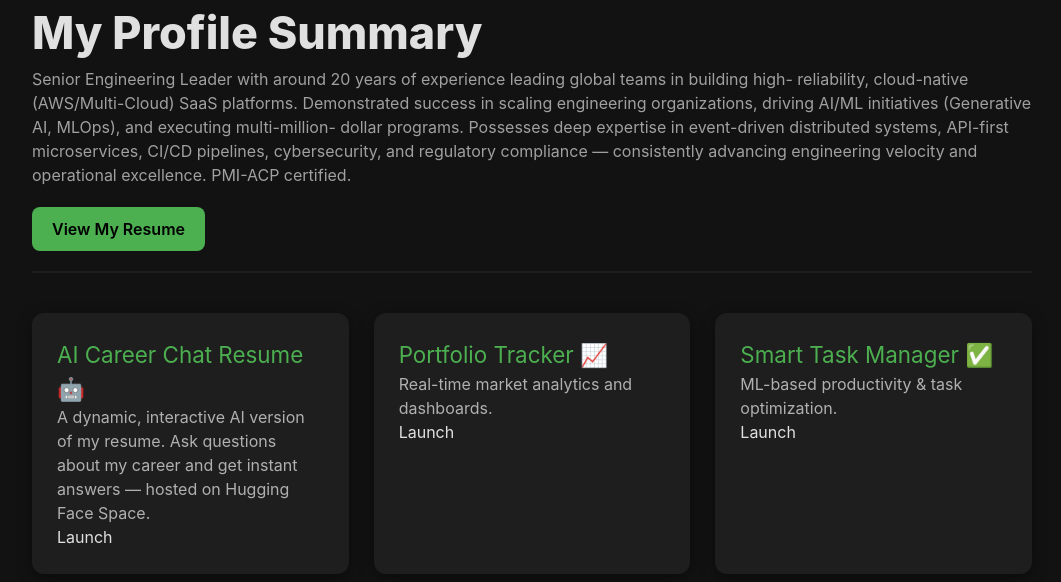
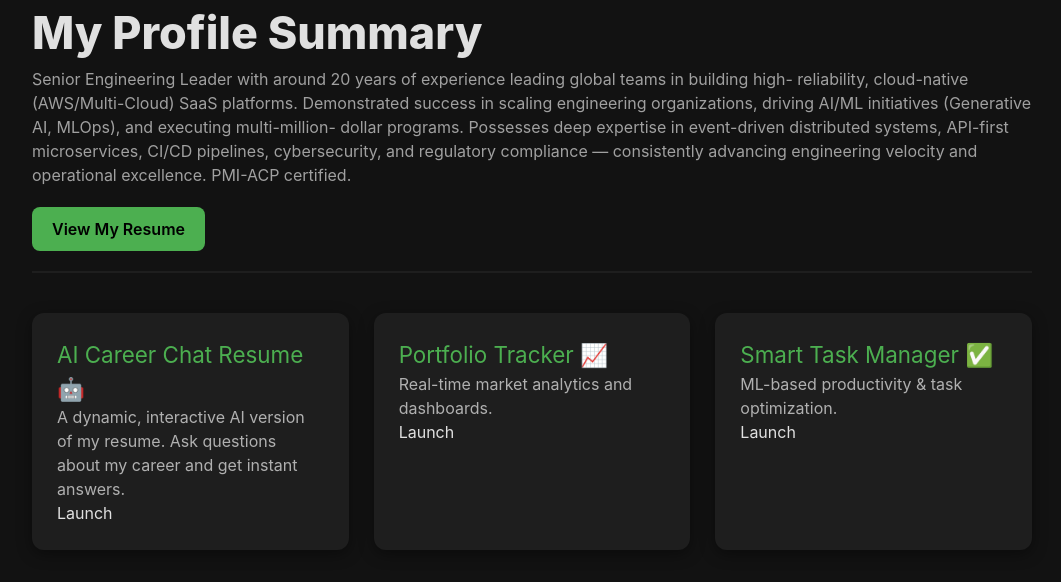
Before and after one commit to ashishJaiswal01/my-digital-showroom-90, a React (Vite) app: page / in a window 1280 px wide. Shown: the top 582 px of the page, without its empty margins (108-1169 px from the left). Built offline with nearby package versions, Linux system fonts and the light colour scheme.

Commit message:
Update HomePage.tsx

```diff
--- a/src/HomePage.tsx
+++ b/src/HomePage.tsx
@@ -33,14 +33,14 @@ export const HomePage = () => {
         {/* Tile 1: AI Career Chat Resume */}
         <a
           className="app-tile"
-          href="https://huggingface.co/spaces/ashish-portfolio/career_conversation"
+          href="https://talktomyresume.onrender.com/"
           target="_blank"
         >
           <div>
             <h2>AI Career Chat Resume 🤖</h2>
             <p>
               A dynamic, interactive AI version of my resume. Ask questions about my
-              career and get instant answers — hosted on Hugging Face Space.
+              career and get instant answers.
             </p>
           </div>
           <span className="link-text">Launch</span>
```
